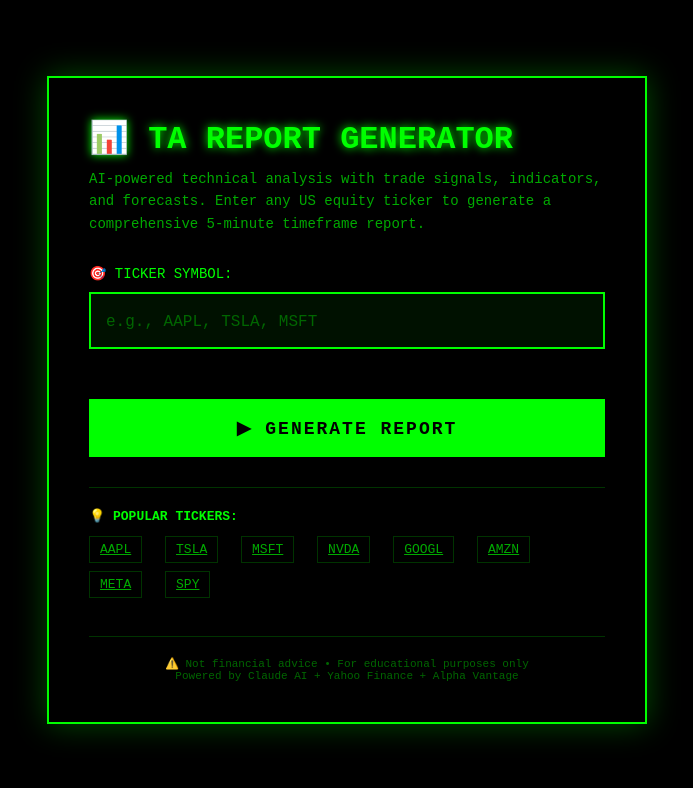
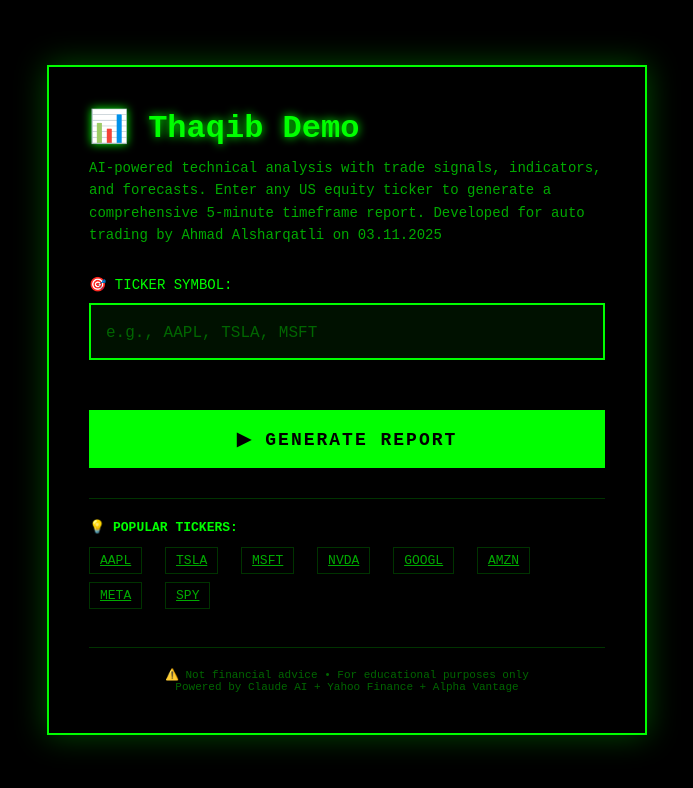
Before and after one commit to Sales-Neuron-AI/thaqib, a plain HTML site: page index.html in a window 1280 px wide. Shown: the whole page, without its empty margins (293-986 px from the left). Drawn offline with Linux system fonts and the light colour scheme.

Commit message:
Change title and header from 'TA Report Generator' to 'Thaqib Demo'
Updated the title and header text to reflect the new demo name.

```diff
--- a/index.html
+++ b/index.html
@@ -1,7 +1,7 @@
 <!DOCTYPE html>
 <html>
 <head>
-  <title>TA Report Generator</title>
+  <title>Thaqib Demo</title>
   <meta charset="UTF-8">
   <meta name="viewport" content="width=device-width, initial-scale=1.0">
   <style>
@@ -223,10 +223,10 @@
 </head>
 <body>
   <div class="terminal">
-    <h1>📊 TA REPORT GENERATOR</h1>
+    <h1>📊 Thaqib Demo</h1>
     <div class="subtitle">
       AI-powered technical analysis with trade signals, indicators, and forecasts.
-      Enter any US equity ticker to generate a comprehensive 5-minute timeframe report.
+      Enter any US equity ticker to generate a comprehensive 5-minute timeframe report. Developed for auto trading by Ahmad Alsharqatli on 03.11.2025
     </div>
 
     <form id="reportForm">
```
